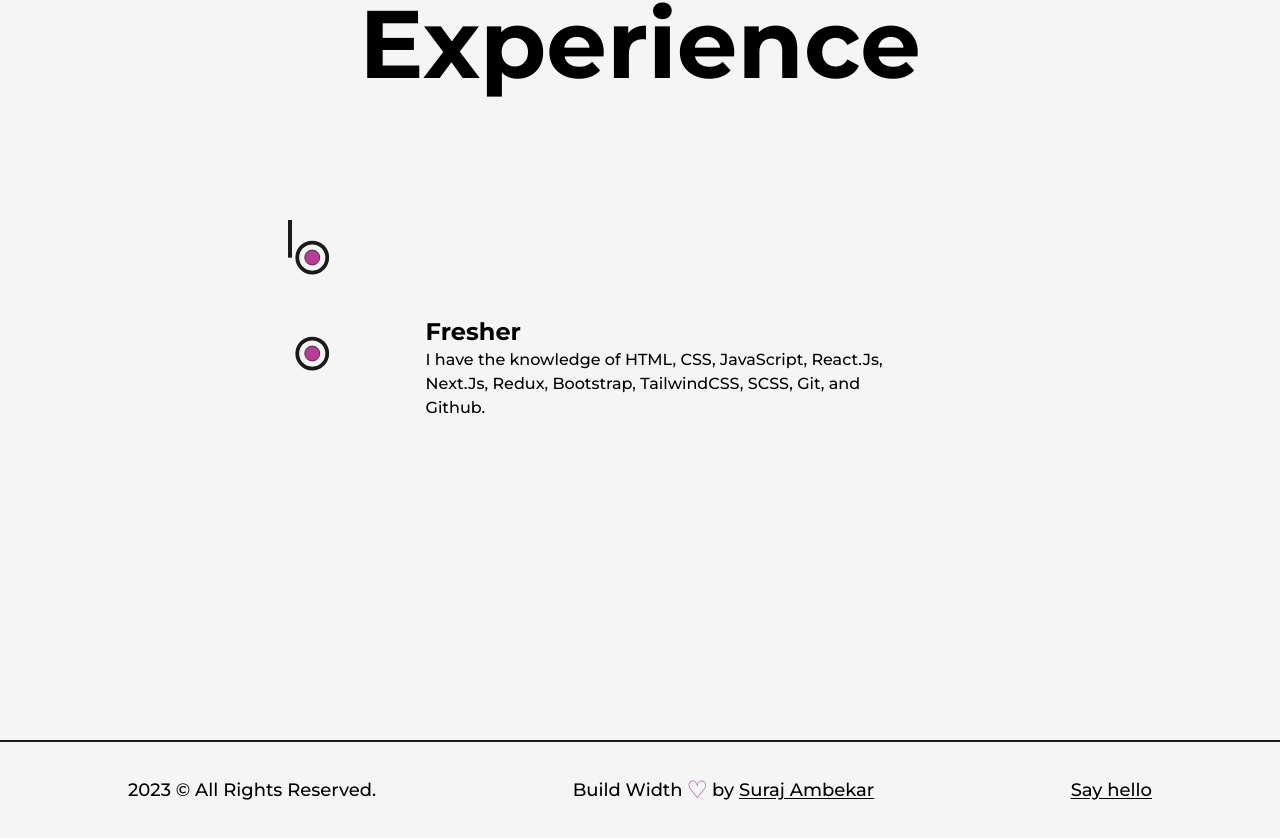
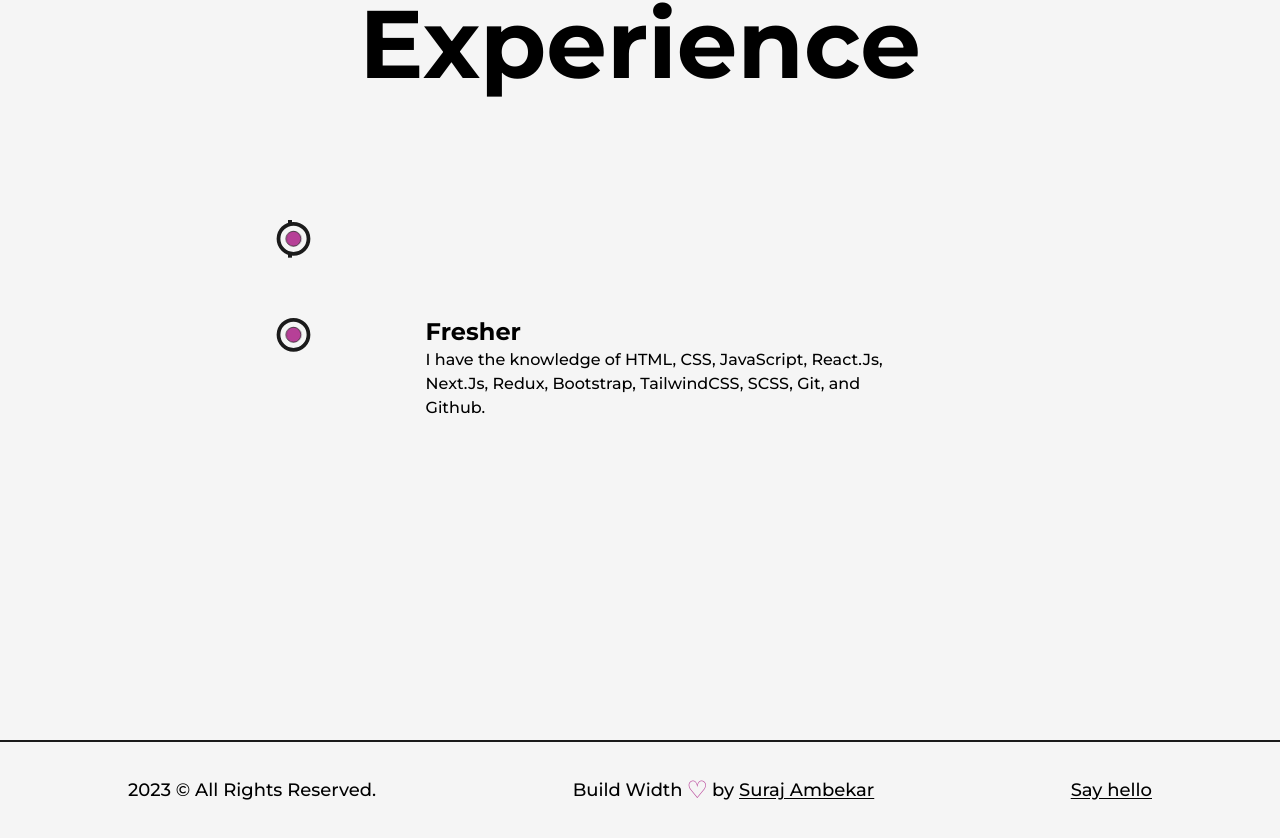
Before and after one commit to Suraj-Ambekar/portfolio-website, a Next.js app: page /about in a window 1280 px wide. Shown: the part 2344-3182 px from the top of the page. Built offline with nearby package versions, Linux system fonts and the light colour scheme.

Commit message:
added animation to circle and rotated svg to center

```diff
--- a/src/components/Lilcon.js
+++ b/src/components/Lilcon.js
@@ -12,12 +12,12 @@ const Lilcon = ({reference}) => {
 
   return (
     <figure className='absolute left-0 stroke-dark'>
-        <svg width="75" height="75" viewBox='0 0 100 100'>
+        <svg className='-rotate-90' width="75" height="75" viewBox='0 0 100 100'>
             <circle cx="75" cy="50" r="20" className='stroke-primary stroke-1 fill-none'/>
             <motion.circle cx="75" cy="50" r="20" className='stroke-[5px] fill-light'
                 style={{pathLength: scrollYProgress}}
             />
-            <circle cx="75" cy="50" r="10" className='stroke-1 fill-primary'/>
+            <circle cx="75" cy="50" r="10" className='animate-pulse stroke-1 fill-primary'/>
         </svg>
     </figure>
   )
```
